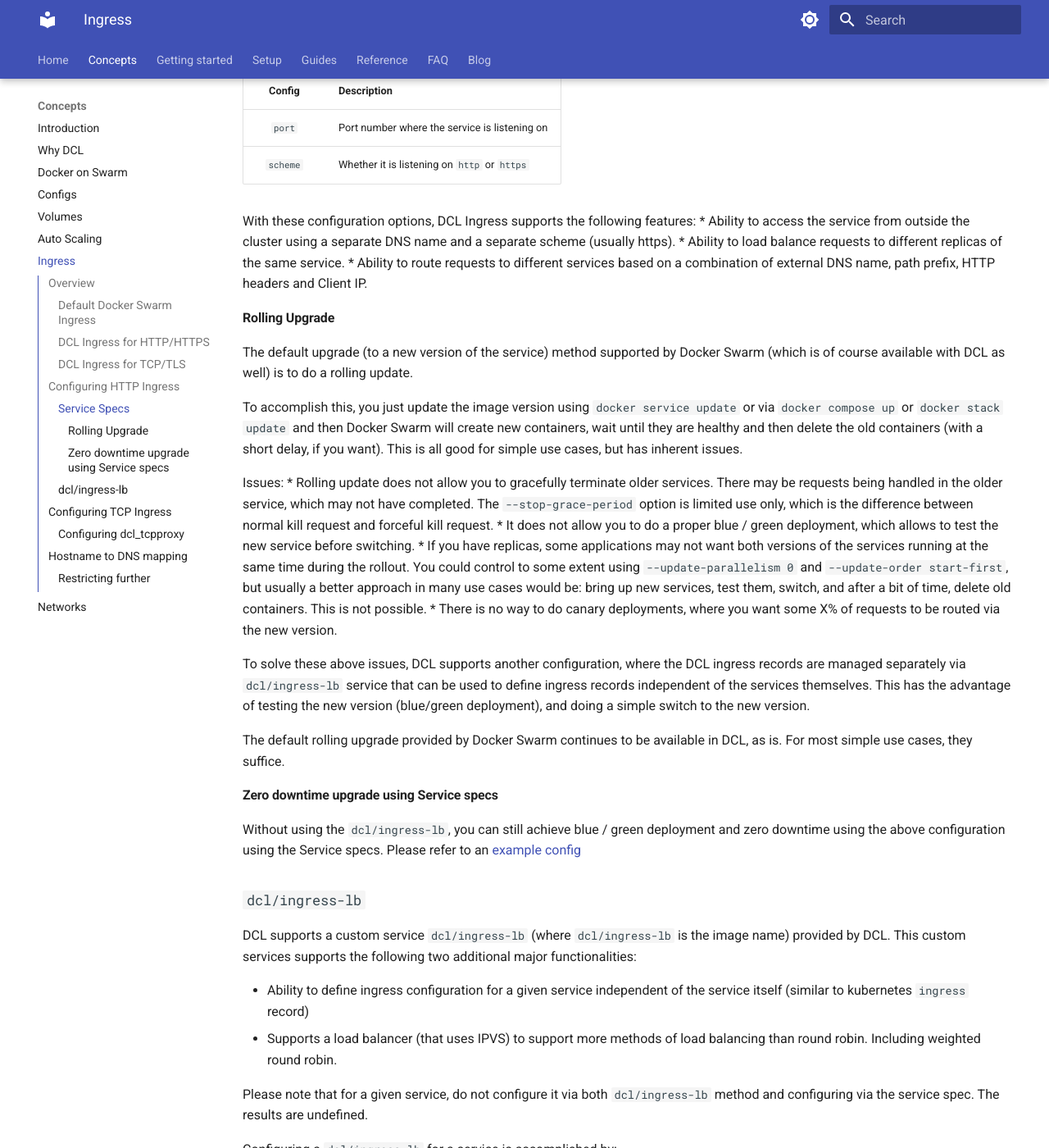
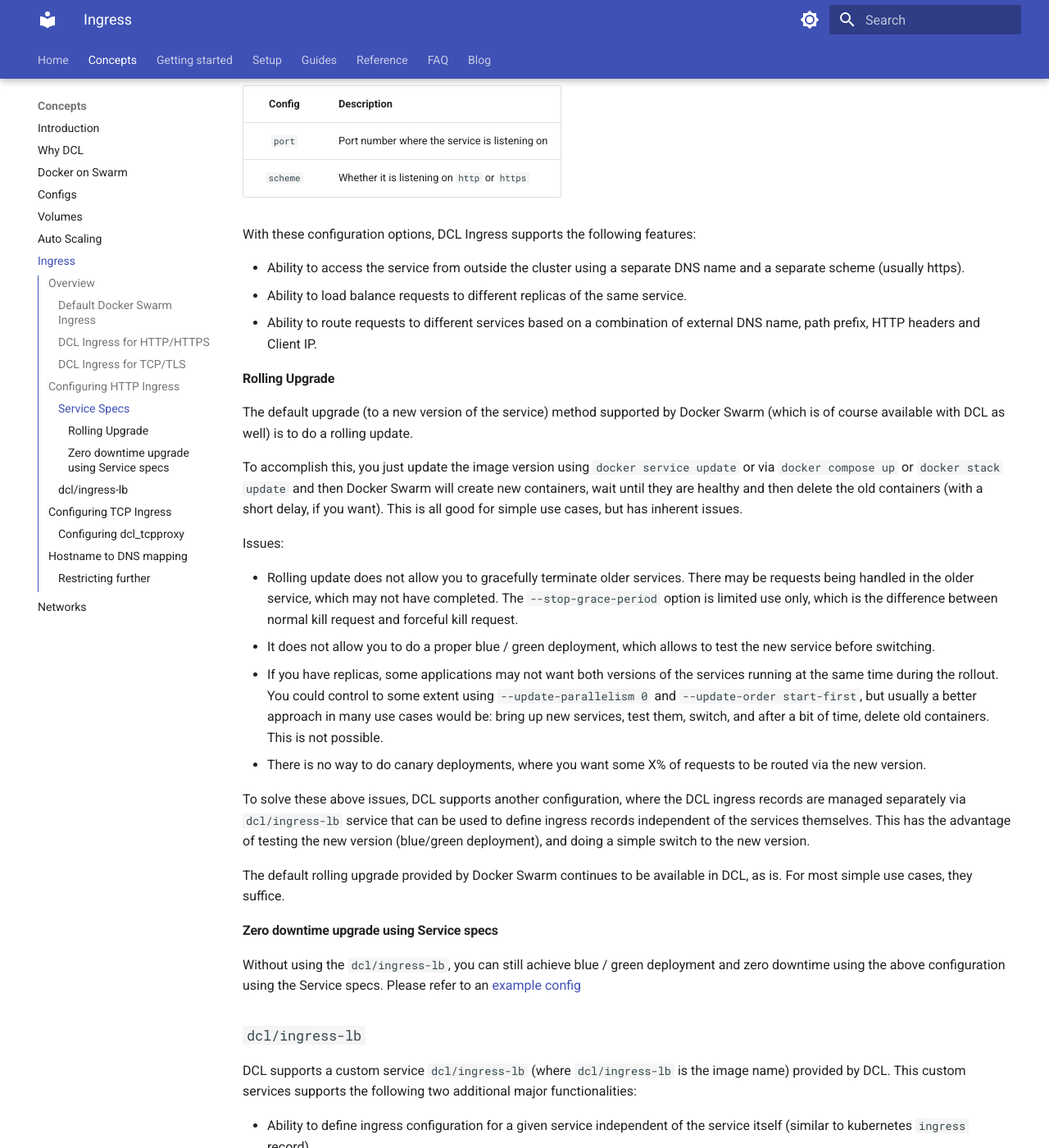
Before and after one commit to rsmoorthy/dcldoc, an MkDocs documentation site: the page built from docs/concepts/ingress.md, in a window 1280 px wide and 1400 px high, scrolled down 2925 px. Shown: the whole window at 82% size. Built offline with MkDocs 1.6.1 and Material for MkDocs 9.7.7, drawn with Linux system fonts in a browser that asks for light colours; plug-ins that fetch from the network failed and are left out; some of the changed text lies outside the part shown.

Commit message:
Fix bullet points + wrong url

```diff
--- a/docs/concepts/ingress.md
+++ b/docs/concepts/ingress.md
@@ -135,6 +135,7 @@ specify the same hostname in each of the services, but you would then specify ot
 what type of requests should be sent to which service.
 
 DCL uses `traefik` under the hoods, but will likely support `caddy` / `nginx` in the future. DCL supports the following
+
 configuration options to route requests based on information present in the request itself.
 
 Please prefix `dcl.ingress.http.` against each of the config parameter shown.
@@ -156,6 +157,7 @@ To configure the port / scheme of the service itself, the following parameters a
 | `scheme`     | Whether it is listening on `http` or `https`
 
 With these configuration options, DCL Ingress supports the following features:
+
 *  Ability to access the service from outside the cluster using a separate DNS name and a separate scheme (usually https).
 *  Ability to load balance requests to different replicas of the same service.
 *  Ability to route requests to different services based on a combination of external DNS name, path prefix, HTTP headers and Client IP.
@@ -167,6 +169,7 @@ The default upgrade (to a new version of the service) method supported by Docker
 To accomplish this, you just update the image version using `docker service update` or via `docker compose up` or `docker stack update` and then Docker Swarm will create new containers, wait until they are healthy and then delete the old containers (with a short delay, if you want). This is all good for simple use cases, but has inherent issues.
 
 Issues:
+
 *  Rolling update does not allow you to gracefully terminate older services. There may be requests being handled in the older service, which may not have completed. The `--stop-grace-period` option is limited use only, which is the difference between normal kill request and forceful kill request.
 *  It does not allow you to do a proper blue / green deployment, which allows to test the new service before switching.
 *  If you have replicas, some applications may not want both versions of the services running at the same time during the rollout. You could control to some extent using `--update-parallelism 0` and `--update-order start-first`, but usually a better
@@ -219,7 +222,7 @@ service level load balancing. If each service has replicas, internally each serv
 load distribution. Please refer to the example [here](../getting-started/ingress.md#ingresslb-with-weighted-routing)
 
 You can accomplish a easy and elegant switch over after a blue / green deployment. Please refer to the example
-[here](../getting-started/ingress.md##easy-bluegreen-deployment-with-zero-downtime)
+[here](../getting-started/ingress.md#easy-bluegreen-deployment-with-zero-downtime)
 
 ## Configuring TCP Ingress
 
```
